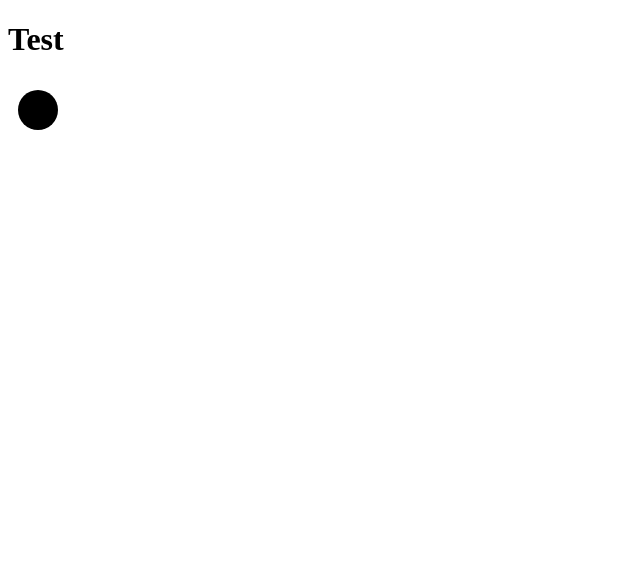
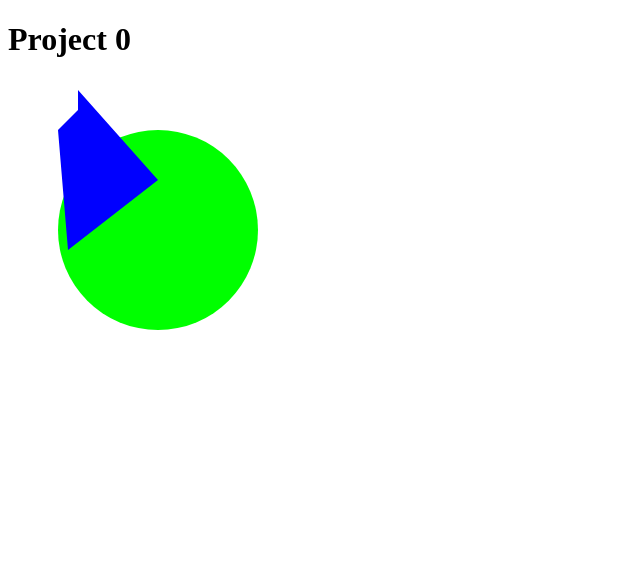
Before and after one commit to jlsorrells/cs4802l3, a plain HTML site: page index.html in a window 1280 px wide. Shown: the whole page, without its empty margins (0-640 px from the left). Drawn offline with nearby package versions, Linux system fonts and the light colour scheme.

Commit message:
playing around with polygons

```diff
--- a/index.html
+++ b/index.html
@@ -1,8 +1,8 @@
 <!DOCTYPE html>
 <html><head>
-<title>Test</title>
+<title>Project 0</title>
 <body>
-<h1>Test</h1>
+<h1>Project 0</h1>
 
 <script src="http://d3js.org/d3.v3.min.js" charset="utf-8"></script>
 <script src="project0.js"></script>
--- a/project0.js
+++ b/project0.js
@@ -1,11 +1,18 @@
-//some example code from https://www.dashingd3js.com/svg-basic-shapes-and-d3js
+
 //Make an SVG Container
 var svgContainer = d3.select("body").append("svg")
-                                    .attr("width", 200)
-                                    .attr("height", 200);
+                                    .attr("width", 1000)
+                                    .attr("height", 500);
 
-//Draw the Circle
+//Draw a Circle
 var circle = svgContainer.append("circle")
-                         .attr("cx", 30)
-                         .attr("cy", 30)
-                         .attr("r", 20);
+                         .attr("cx", 150)
+                         .attr("cy", 150)
+                         .attr("r", 100)
+                         .attr("fill", "hsl(120,100%,50%)");
+
+var points = [[50,50],[60,170],[150,100],[70,10],[70,30]];
+
+var poly = svgContainer.append("polygon")
+                       .attr("fill", "hsl(240,100%,50%)")
+                       .attr("points", points);
```
